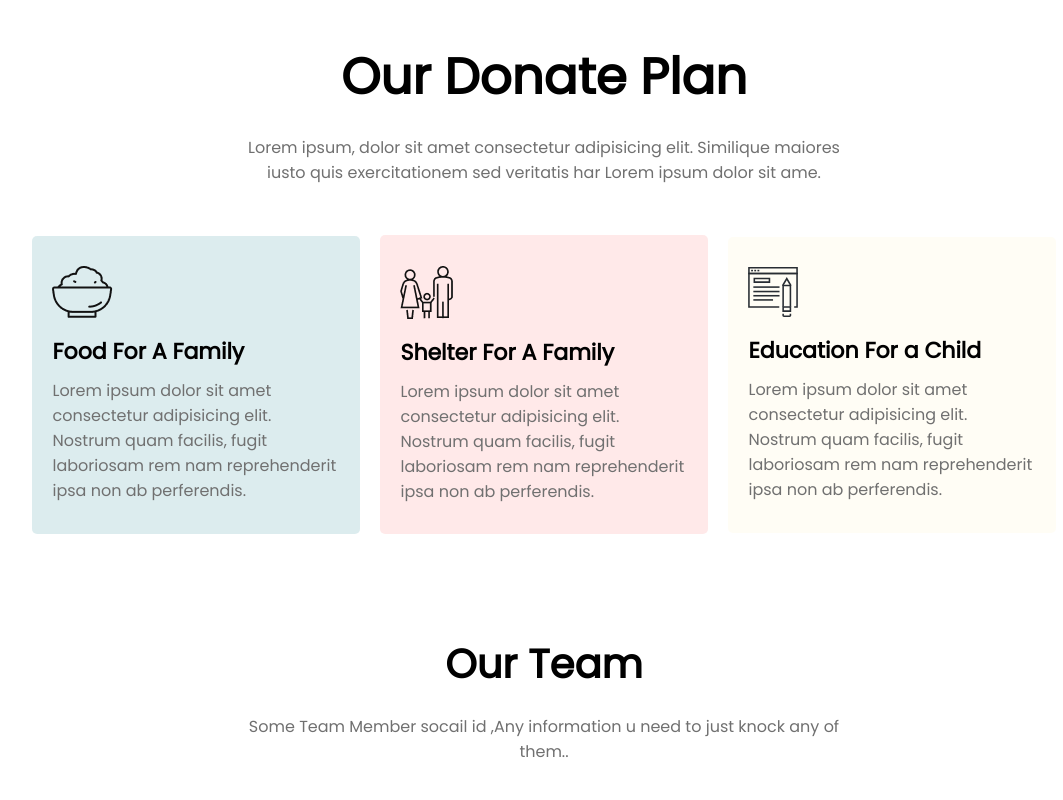
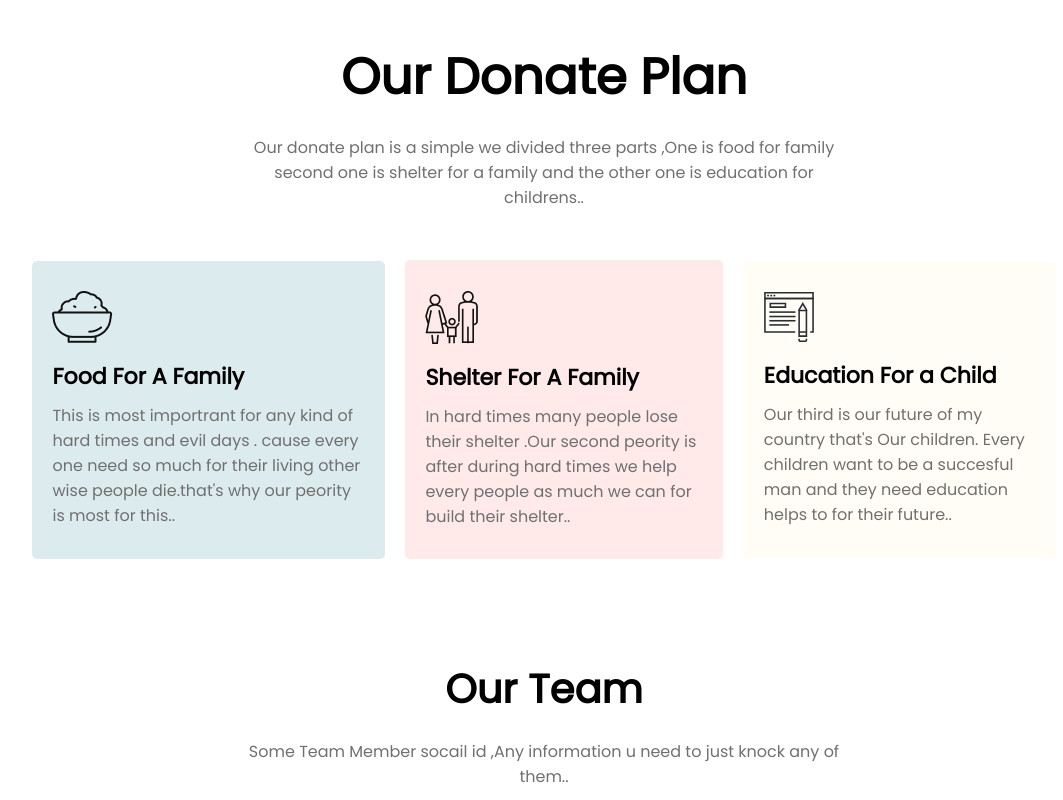
Before and after one commit to morsaline/we-are-their-voice-website, a plain HTML site: page index.html in a window 1280 px wide. Shown: the part 1420-2220 px from the top of the page, without its empty margins (96-1159 px from the left). Drawn offline with Linux system fonts and the light colour scheme.

Commit message:
ready for assignment

```diff
--- a/index.html
+++ b/index.html
@@ -14,25 +14,26 @@
     <title>We Are Thier Voice</title>
   </head>
   <body>
+    <!-- header sec start -->
     <header class="header-section">
       <div class="header-text">
         <h1>Let's Help Those Who Are</h1>
         <h2>More In Need</h2>
         <p>
-          Lorem ipsum dolor sit, amet consectetur adipisicing elit. Laborum
-          adipisci maxime <br />
-          nisi iure modi alias vero obcaecati voluptates, nihil aperiam odit na
+          because your small help for makes their happy or living a normal life
+          . <br />
+          let's makes their happy mission..
         </p>
         <a href="#" target="_blank" class="donate-btn">Donate Now</a>
       </div>
     </header>
+    <!-- Our donate today section -->
     <section class="donate-price-sec">
       <div class="donate-cont">
         <h2>Donate Today</h2>
         <p>
-          Lorem ipsum, dolor sit amet consectetur adipisicing elit. Similique
-          maiores iusto quis exercitationem sed veritatis har Lorem ipsum dolor
-          sit ame.
+          Donate now, cause tomorrow being late for thier or late our mission or
+          goal achieve.Donate money as much you can give ...
         </p>
         <div class="price-row">
           <div class="price-col">
@@ -63,36 +64,36 @@
     <section class="donate-plan">
       <h2>Our Donate Plan</h2>
       <p class="donate-p">
-        Lorem ipsum, dolor sit amet consectetur adipisicing elit. Similique
-        maiores iusto quis exercitationem sed veritatis har Lorem ipsum dolor
-        sit ame.
+        Our donate plan is a simple we divided three parts ,One is food for
+        family second one is shelter for a family and the other one is education
+        for childrens..
       </p>
       <div class="plan-row">
         <div class="plan-column first-col">
           <img src="./icons/food.png" alt="picture of food" />
           <h3>Food For A Family</h3>
           <p>
-            Lorem ipsum dolor sit amet consectetur adipisicing elit. Nostrum
-            quam facilis, fugit laboriosam rem nam reprehenderit ipsa non ab
-            perferendis.
+            This is most importrant for any kind of hard times and evil days .
+            cause every one need so much for their living other wise people
+            die.that's why our peority is most for this..
           </p>
         </div>
         <div class="plan-column second-col">
           <img src="./icons/shelter.png" alt="picture of food" />
           <h3>Shelter For A Family</h3>
           <p>
-            Lorem ipsum dolor sit amet consectetur adipisicing elit. Nostrum
-            quam facilis, fugit laboriosam rem nam reprehenderit ipsa non ab
-            perferendis.
+            In hard times many people lose their shelter .Our second peority is
+            after during hard times we help every people as much we can for
+            build their shelter..
           </p>
         </div>
         <div class="plan-column third-col">
           <img class="svg-img" src="./icons/icon4.svg" alt="picture of food" />
           <h3>Education For a Child</h3>
           <p>
-            Lorem ipsum dolor sit amet consectetur adipisicing elit. Nostrum
-            quam facilis, fugit laboriosam rem nam reprehenderit ipsa non ab
-            perferendis.
+            Our third is our future of my country that's Our children. Every
+            children want to be a succesful man and they need education helps to
+            for their future..
           </p>
         </div>
       </div>
@@ -161,9 +162,8 @@
     <section class="updates-sec">
       <h2>Get My Updates</h2>
       <p class="updates-sec-p">
-        Lorem ipsum, dolor sit amet consectetur adipisicing elit. Similique
-        maiores iusto quis exercitationem sed veritatis har Lorem ipsum dolor
-        sit ame.
+        updates for new goal or mission and any kind of feedback u can share
+        with us.
       </p>
       <form action="#" class="updates-inp">
         <input type="email" placeholder="Email" />
```
Also changed, not shown: style.css (+5 -2 lines).
